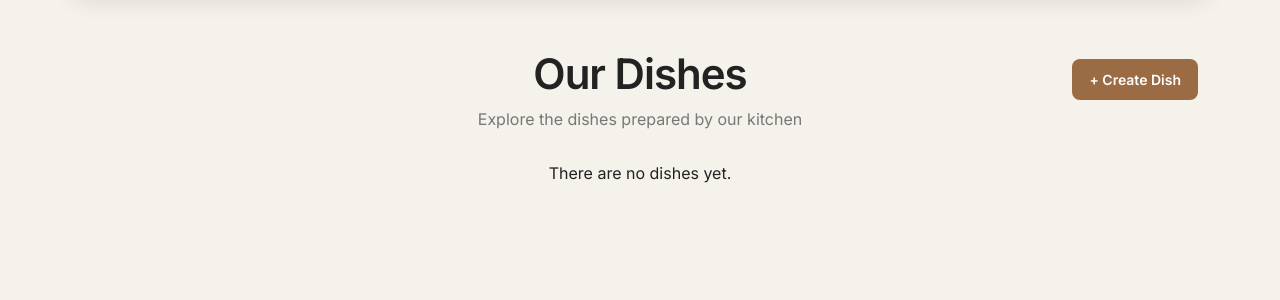
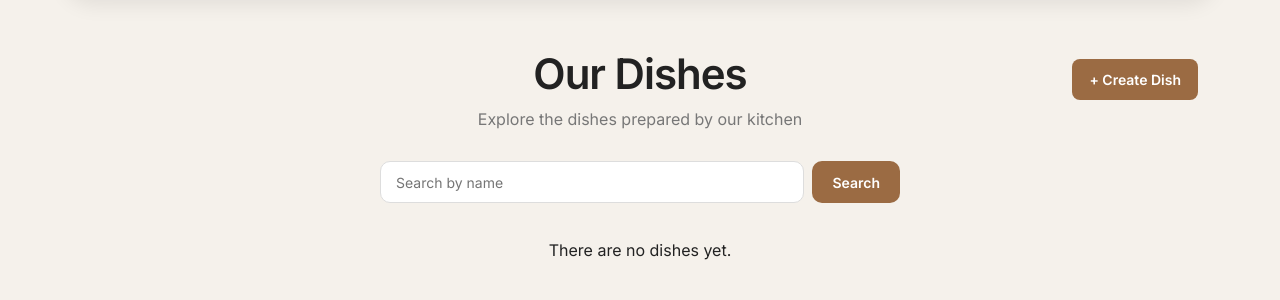
Before and after one commit to GGZahar1/Restaurant-kitchen-service, a Django app: page /dishes/ in a window 1280 px wide. Shown: the part 81-381 px from the top of the page. Run offline with Django 5.2, Linux system fonts and the light colour scheme; the visitor is signed in with stand-in values (Sample User, id 1); data that the repository does not hold is empty.

Commit message:
Add search by name to dishes page

```diff
--- a/kitchen/forms.py
+++ b/kitchen/forms.py
@@ -23,3 +23,12 @@ class CookForm(UserCreationForm):
             "last_name",
             "years_of_experience"
         )
+
+
+class DishSearchForm(forms.Form):
+    name = forms.CharField(max_length=255,
+                           required=False,
+                           label="",
+                           widget=forms.TextInput(
+                               attrs={"placeholder": "Search by name"}
+                           ))
--- /dev/null
+++ b/kitchen/templatetags/query_transform.py
@@ -0,0 +1,15 @@
+from django import template
+
+register = template.Library()
+
+
+@register.simple_tag
+def query_transform(request, **kwargs):
+    updated = request.GET.copy()
+    for key, value in kwargs.items():
+        if value is not None:
+            updated[key] = value
+        else:
+            updated.pop(key, 0)
+
+    return updated. urlencode()
--- a/kitchen/views.py
+++ b/kitchen/views.py
@@ -1,14 +1,15 @@
+from typing import Any
+
 from django.contrib.auth import get_user_model
 from django.contrib.auth.decorators import login_required
 from django.contrib.auth.mixins import LoginRequiredMixin
-from django.contrib.auth.models import AbstractUser
 from django.db.models import QuerySet
 from django.http import HttpResponse, HttpRequest, HttpResponseRedirect
 from django.shortcuts import render, redirect
 from django.urls import reverse_lazy
 from django.views import generic
 
-from kitchen.forms import DishForm, CookForm
+from kitchen.forms import DishForm, CookForm, DishSearchForm
 from kitchen.models import Dish, DishType, Cook
 
 
@@ -92,6 +93,26 @@ class DishListView(LoginRequiredMixin, generic.ListView):
     model = Dish
     paginate_by = 6
     template_name = "kitchen/dish-list.html"
+    queryset = Dish.objects.select_related("dish_type")
+
+    def get_context_data(self, **kwargs: Any) -> dict[str, Any]:
+        context = super().get_context_data(**kwargs)
+
+        name = self.request.GET.get("name", "")
+        context["search_form"] = DishSearchForm(
+            initial={"name": name}
+        )
+
+        return context
+
+    def get_queryset(self):
+        queryset = super().get_queryset()
+        form = DishSearchForm(self.request.GET)
+        if form.is_valid():
+            queryset = Dish.objects.filter(
+                name__icontains=form.cleaned_data["name"]
+            )
+        return queryset
 
 
 class DishDetailView(LoginRequiredMixin, generic.DetailView):
--- a/static/css/styles.css
+++ b/static/css/styles.css
@@ -974,3 +974,43 @@ body {
 .dish-cooks-header h2 {
   margin-bottom: 0;
 }
+.dish-search-form {
+  max-width: 520px;
+  margin: 20px auto 35px;
+}
+
+.dish-search {
+  display: flex;
+  align-items: center;
+  gap: 8px;
+}
+
+.dish-search input {
+  flex: 1;
+  height: 42px;
+  padding: 0 15px;
+  border: 1px solid #ddd;
+  border-radius: 10px;
+  background-color: #fff;
+  font-size: 14px;
+}
+
+.dish-search input:focus {
+  outline: none;
+  border-color: #9b6b43;
+}
+
+.dish-search-btn {
+  height: 42px;
+  padding: 0 20px;
+  border: none;
+  border-radius: 10px;
+  background-color: #9b6b43;
+  color: #fff;
+  font-size: 14px;
+  font-weight: 600;
+}
+
+.dish-search-btn:hover {
+  background-color: #70492d;
+}
--- a/templates/includes/pagination.html
+++ b/templates/includes/pagination.html
@@ -1,3 +1,4 @@
+{% load query_transform %}
 {% if is_paginated %}
   <nav class="mt-4">
     <ul class="pagination justify-content-center">
@@ -6,7 +7,7 @@
         <li class="page-item">
           <a
             class="page-link"
-            href="?page={{ page_obj.previous_page_number }}"
+            href="?{% query_transform request page=page_obj.previous_page_number %}"
           >
             Previous
           </a>
@@ -28,7 +29,7 @@
           <li class="page-item {% if page_number == page_obj.number %}active{% endif %}">
             <a
               class="page-link"
-              href="?page={{ page_number }}"
+              href="?{% query_transform request page=page_number %}"
             >
               {{ page_number }}
             </a>
@@ -42,7 +43,7 @@
         <li class="page-item">
           <a
             class="page-link"
-            href="?page={{ page_obj.next_page_number }}"
+            href="?{% query_transform request page=page_obj.next_page_number %}"
           >
             Next
           </a>
--- a/templates/kitchen/dish-list.html
+++ b/templates/kitchen/dish-list.html
@@ -12,12 +12,20 @@
         <p>Explore the dishes prepared by our kitchen</p>
       </div>
       <a
-        href="{% url 'kitchen:dish-create' %}"
+        href="{% url "kitchen:dish-create" %}"
         class="btn create-dish-btn"
       >
         + Create Dish
       </a>
     </div>
+    <form method="get" class="dish-search-form">
+      <div class="dish-search">
+        {{ search_form.name }}
+        <button type="submit" class="dish-search-btn">
+          Search
+        </button>
+      </div>
+    </form>
     <div class="row g-4">
       {% for dish in dish_list %}
         <div class="col-lg-4 col-md-6">
@@ -38,7 +46,7 @@
                 ${{ dish.price }}
               </span>
               <a
-                href="{% url 'kitchen:dish-detail' dish.id %}"
+                href="{% url "kitchen:dish-detail" dish.id %}"
                 class="dish-details"
               >
                 View details →
```
